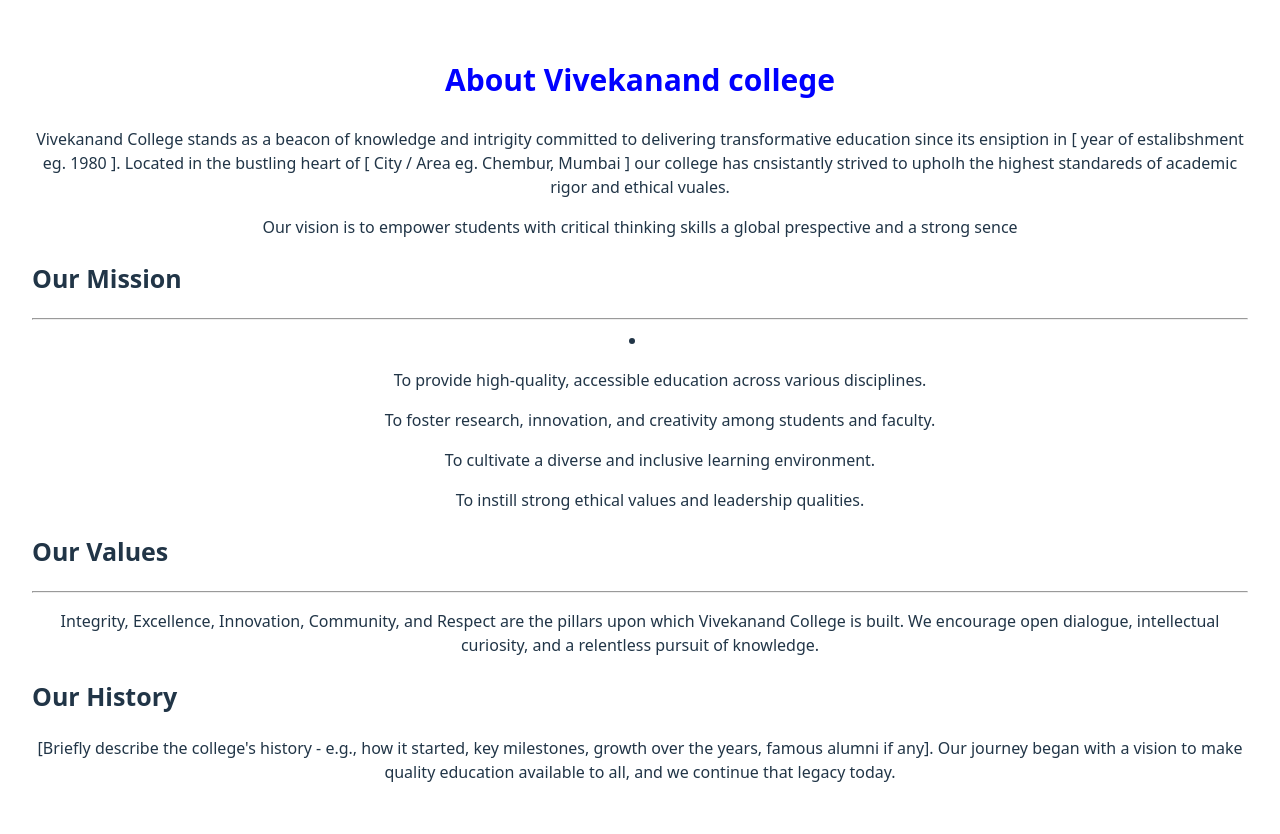
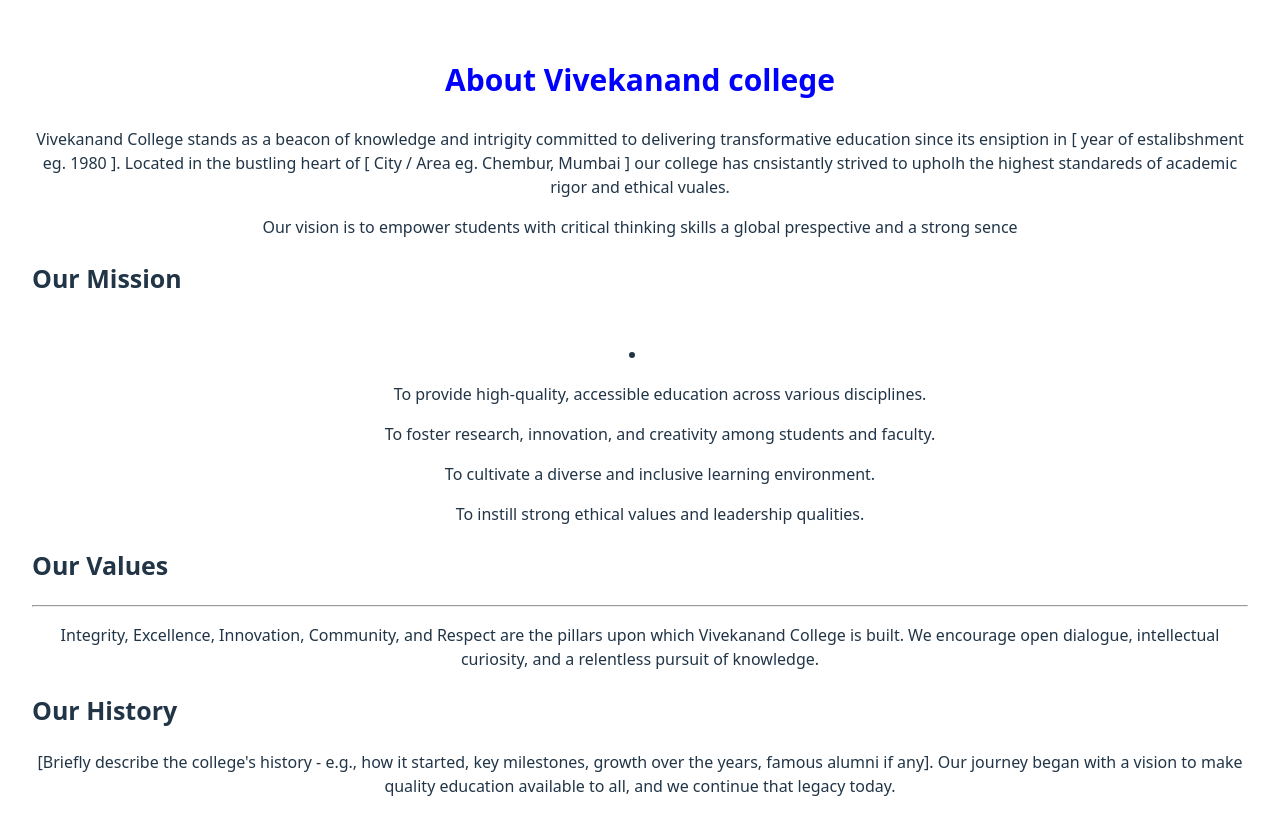
Before and after one commit to Pradyna8767/New, a React (Vite) app: page /aboutpage in a window 1280 px wide. Shown: the top 834 px of the page. Built offline with nearby package versions, Linux system fonts and the light colour scheme.

Commit message:
fourth commit

```diff
--- a/src/App.jsx
+++ b/src/App.jsx
@@ -3,12 +3,13 @@ import './App.css'
 import { BrowserRouter as Router, Routes, Route } from "react-router-dom";
 
 
-import AboutPage from './pages/AboutPage';
+
 import CoursesPage from './pages/CoursesPage';
 import ContactPage from './pages/ContactPage';
 import AdmissionPage from './pages/AdmissionPage';
 import NotFoundPage from './pages/NotFoundPage';
 import HomePage from "./pages/HomePage";
+import AboutPage from "./Pages/AboutPage";
 
 
 
--- a/src/Pages/AboutPage.jsx
+++ b/src/Pages/AboutPage.jsx
@@ -10,7 +10,7 @@ const AboutPage = () => {
             <p>Our vision is to empower students with critical thinking skills a global prespective and a strong sence </p>
 
             <h2 id="head2">Our Mission</h2>
-            <hr />
+            <br />
             <li>
               <ol>To provide high-quality, accessible education across various disciplines.</ol>
               <ol>To foster research, innovation, and creativity among students and faculty.</ol>
```
